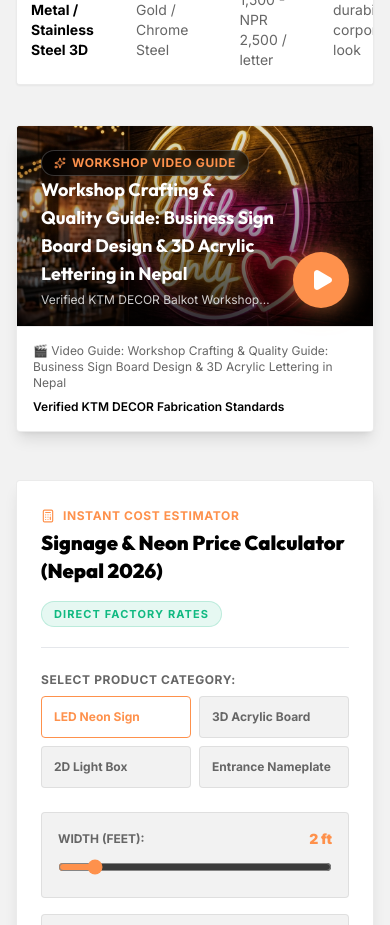
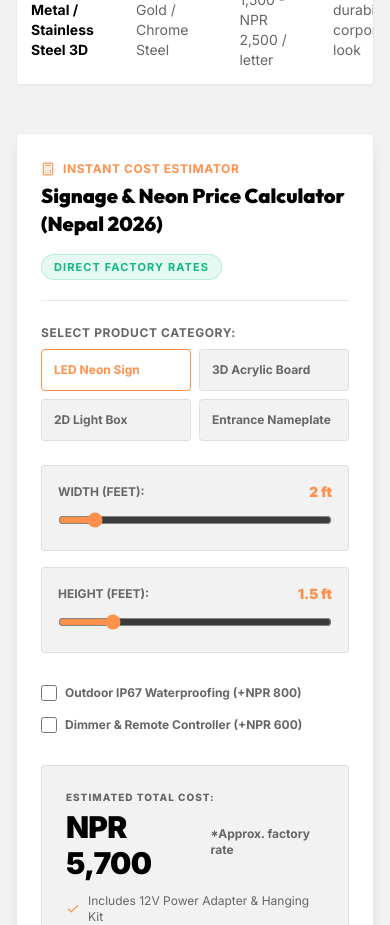
Before and after one commit to dragonm0901-ship-it/KTM-DECOR, a Next.js app: page /decor-guides/business-signboard-design-nepal in a window 390 px wide. Shown: the part 1360-2285 px from the top of the page. Built offline with nearby package versions, Linux system fonts and the light colour scheme.

Commit message:
Remove video section from decor guide pages

```diff
--- a/src/app/decor-guides/[slug]/page.tsx
+++ b/src/app/decor-guides/[slug]/page.tsx
@@ -4,7 +4,6 @@ import { notFound } from "next/navigation";
 import { ArrowLeft, ArrowRight, CheckCircle2, HelpCircle, ShoppingBag, Sparkles, Tag } from "lucide-react";
 import { GUIDES } from "@/data/guides-data";
 import { PRODUCTS } from "@/data/shop-data";
-import VideoEmbed from "@/components/VideoEmbed";
 import CostCalculatorWidget from "@/components/CostCalculatorWidget";
 
 export async function generateStaticParams() {
@@ -214,15 +213,6 @@ export default async function GuideDetailPage({
             ))}
           </article>
 
-          {/* Video SEO Demonstration */}
-          <VideoEmbed
-            title={`Workshop Crafting & Quality Guide: ${guide.title}`}
-            description={`Watch how KTM DECOR crafts custom LED neon signs and illuminated 3D signboards at our Balkot workshop in Kathmandu, Nepal.`}
-            thumbnailUrl="/products/product_5_main.png"
-            uploadDate={guide.updatedDate || "2026-07-20"}
-            caption="Verified KTM DECOR Balkot Workshop Fabrication"
-          />
-
           {/* Interactive Cost Estimator Widget */}
           <CostCalculatorWidget />
 
--- a/src/components/VideoEmbed.tsx
+++ /dev/null
@@ -1,105 +0,0 @@
-"use client";
-
-import { useState } from "react";
-import { Play, Sparkles } from "lucide-react";
-
-export interface VideoEmbedProps {
-  title: string;
-  description: string;
-  thumbnailUrl: string;
-  uploadDate: string;
-  youtubeId?: string;
-  videoUrl?: string;
-  duration?: string; // ISO 8601 e.g. "PT2M30S"
-  caption?: string;
-}
-
-export default function VideoEmbed({
-  title,
-  description,
-  thumbnailUrl,
-  uploadDate,
-  youtubeId = "dQw4w9WgXcQ", // fallback or demo
-  videoUrl,
-  duration = "PT1M45S",
-  caption = "Behind the scenes at KTM DECOR Balkot Workshop",
-}: VideoEmbedProps) {
-  const [isPlaying, setIsPlaying] = useState(false);
-
-  const embedUrl = youtubeId
-    ? `https://www.youtube-nocookie.com/embed/${youtubeId}?autoplay=1&rel=0`
-    : videoUrl;
-
-  const videoSchema = {
-    "@context": "https://schema.org",
-    "@type": "VideoObject",
-    "name": title,
-    "description": description,
-    "thumbnailUrl": [thumbnailUrl],
-    "uploadDate": uploadDate,
-    "duration": duration,
-    "embedUrl": embedUrl,
-    "publisher": {
-      "@type": "Organization",
-      "name": "KTM DECOR",
-      "logo": {
-        "@type": "ImageObject",
-        "url": "https://www.decorktm.com/logo/ktm%20decor.svg"
-      }
-    }
-  };
-
-  return (
-    <div className="my-10 border border-border rounded-[4px] overflow-hidden bg-card shadow-lg">
-      <script
-        type="application/ld+json"
-        dangerouslySetInnerHTML={{ __html: JSON.stringify(videoSchema) }}
-      />
-
-      <div className="relative aspect-video w-full bg-black">
-        {isPlaying ? (
-          <iframe
-            src={embedUrl}
-            title={title}
-            allow="accelerometer; autoplay; clipboard-write; encrypted-media; gyroscope; picture-in-picture"
-            allowFullScreen
-            className="w-full h-full border-0"
-          />
-        ) : (
-          <div className="relative w-full h-full group cursor-pointer" onClick={() => setIsPlaying(true)}>
-            <img
-              src={thumbnailUrl}
-              alt={title}
-              className="w-full h-full object-cover group-hover:scale-102 transition-transform duration-500 opacity-90"
-            />
-            <div className="absolute inset-0 bg-gradient-to-t from-black/80 via-black/30 to-transparent flex flex-col justify-between p-6">
-              <span className="self-start inline-flex items-center gap-1.5 px-3 py-1 bg-black/70 backdrop-blur-sm border border-white/20 text-accent rounded-full text-xs font-bold uppercase tracking-wider">
-                <Sparkles className="w-3 h-3" /> Workshop Video Guide
-              </span>
-
-              <div className="flex items-end justify-between gap-4">
-                <div>
-                  <h4 className="text-lg sm:text-xl font-bold text-white mb-1 drop-shadow-md">
-                    {title}
-                  </h4>
-                  <p className="text-xs text-white/80 line-clamp-1">
-                    {caption}
-                  </p>
-                </div>
-
-                <div className="w-14 h-14 rounded-full bg-accent text-white flex items-center justify-center shadow-[0_0_25px_rgba(254,145,76,0.6)] group-hover:scale-110 transition-transform shrink-0">
-                  <Play className="w-6 h-6 ml-0.5 fill-current" />
-                </div>
-              </div>
-            </div>
-          </div>
-        )}
-      </div>
-
-      <div className="p-4 bg-muted/10 border-t border-border flex flex-col sm:flex-row sm:items-center justify-between gap-2 text-xs text-muted">
-        <span>🎬 Video Guide: {title}</span>
-        <span className="font-semibold text-foreground">Verified KTM DECOR Fabrication Standards</span>
-      </div>
-    </div>
-  );
-}
```
Also changed, not shown: 1 other file (tests, documents, lock files or other folders).
